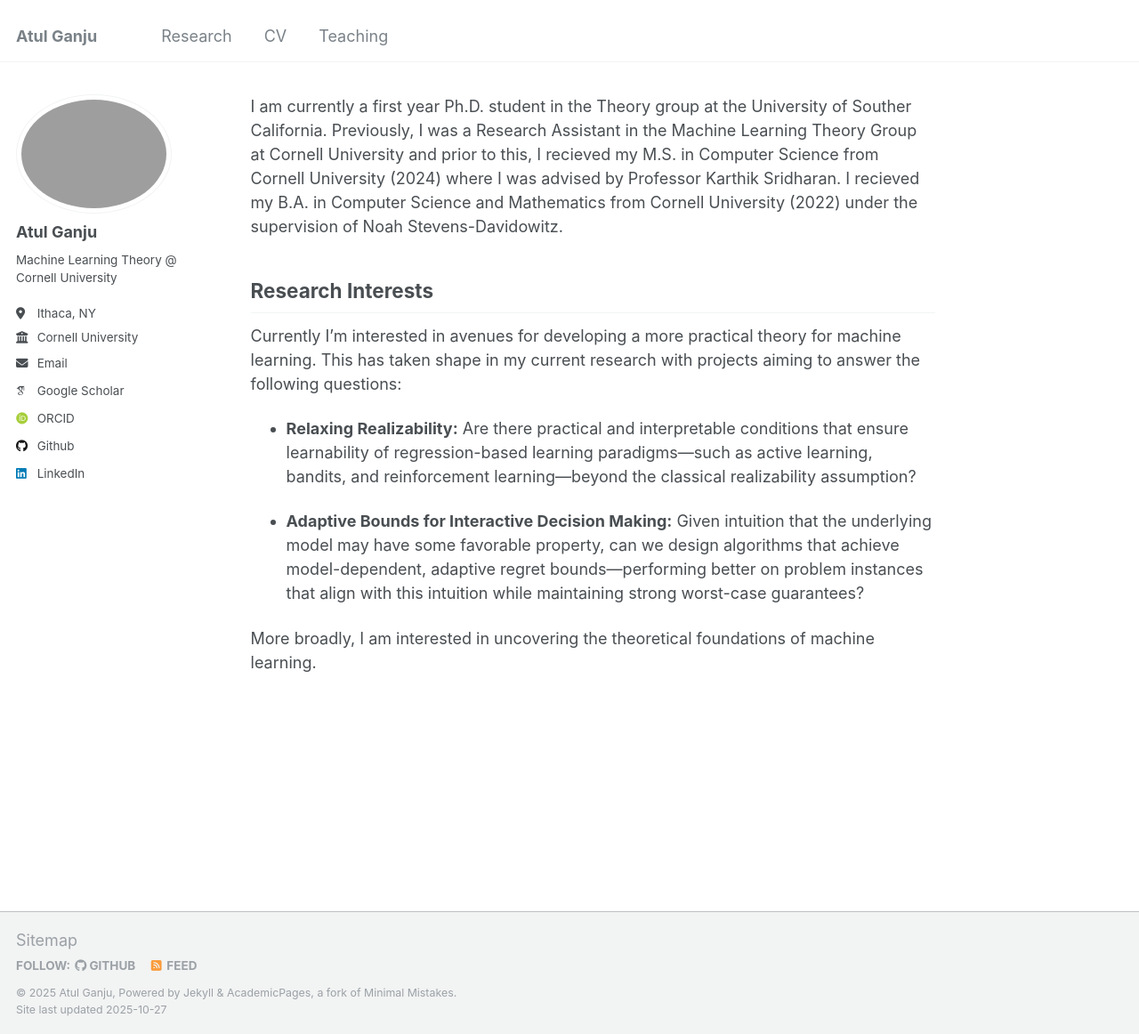
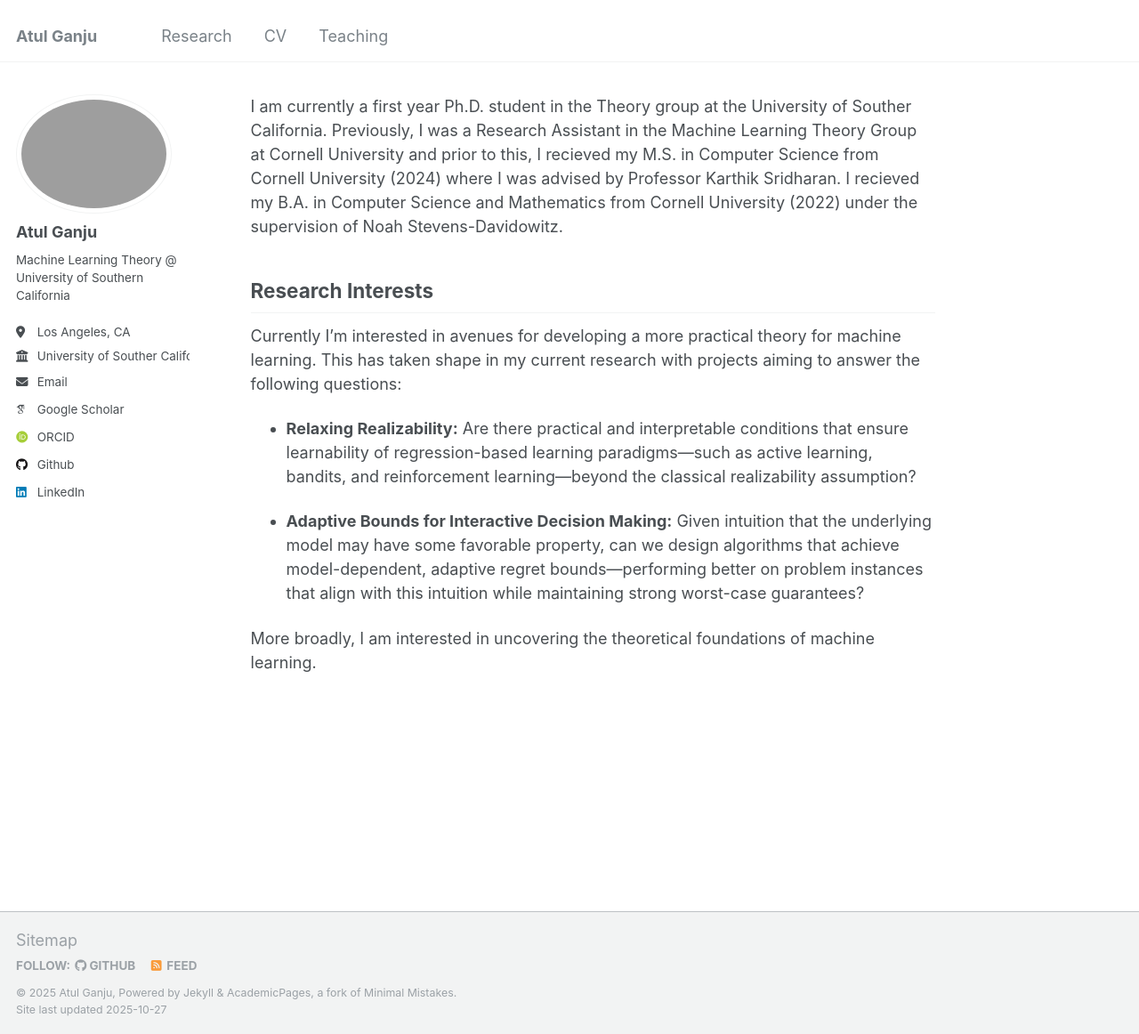
Before and after one commit to atulganju/atulganju.github.io, a Jekyll site: the page built from _pages/about.md, in a window 1280 px wide and 1162 px high. Shown: the whole window at 89% size. Built offline with Jekyll 4.4.1, drawn with Linux system fonts in a browser that asks for light colours; some web fonts are replaced.

Commit message:
Update _config.yml
More USC update (sidebar)

```diff
--- a/_config.yml
+++ b/_config.yml
@@ -11,7 +11,7 @@ locale                   : "en-US"
 title                    : "Atul Ganju"
 title_separator          : "-"
 name                     : &name "Atul Ganju"
-description              : &description "Machine Learning Theory @ Cornell University"
+description              : &description "Machine Learning Theory @ University of Southern California"
 url                      : https://atulganju.github.io # the base hostname & protocol for your site e.g. "https://[your GitHub username].github.io"
 baseurl                  : "" # the subpath of your site, e.g. "/blog"
 repository               : "atulganju.github.io"
@@ -24,11 +24,11 @@ author:
   avatar           : "pfp.png"
   name             : "Atul Ganju"
   pronouns         : # example: "she/her"
-  bio              : "Machine Learning Theory @ Cornell University"
-  location         : "Ithaca, NY"
-  employer         : "Cornell University"
+  bio              : "Machine Learning Theory @ University of Southern California"
+  location         : "Los Angeles, CA"
+  employer         : "University of Souther California"
   uri              : # URL
-  email            : "ag2222@cornell.edu"
+  email            : "ganju@usc.edu"
 
   # Academic websites
   arxiv            : # URL - Update with the correct link to your profile
```
